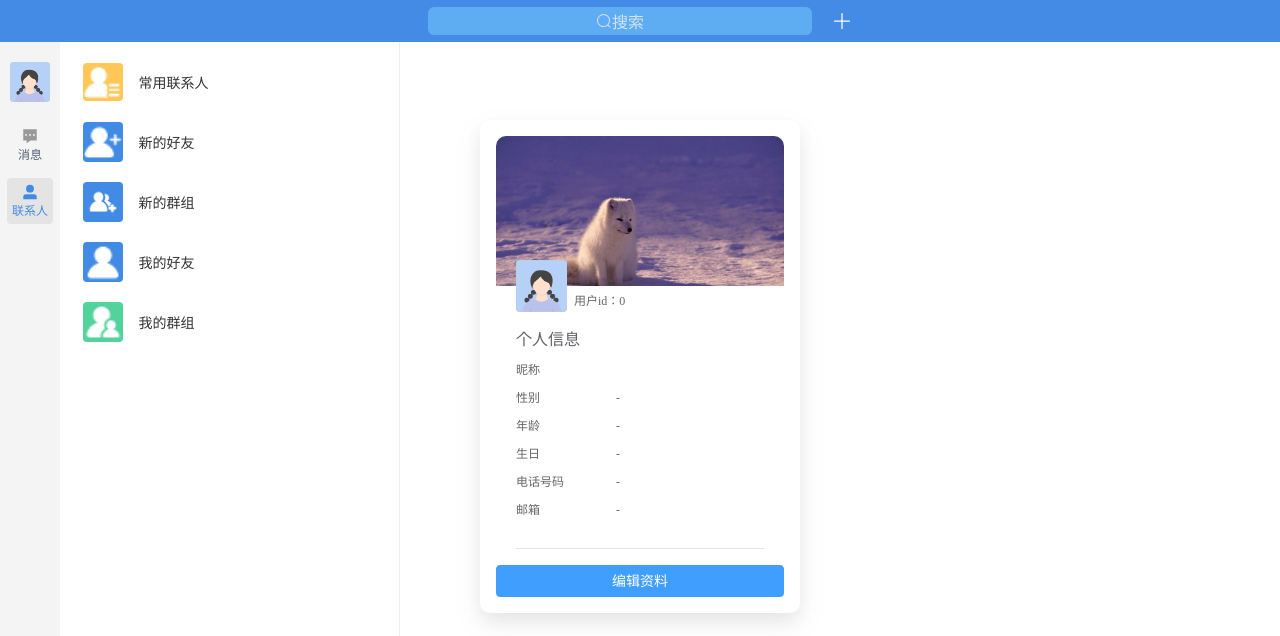
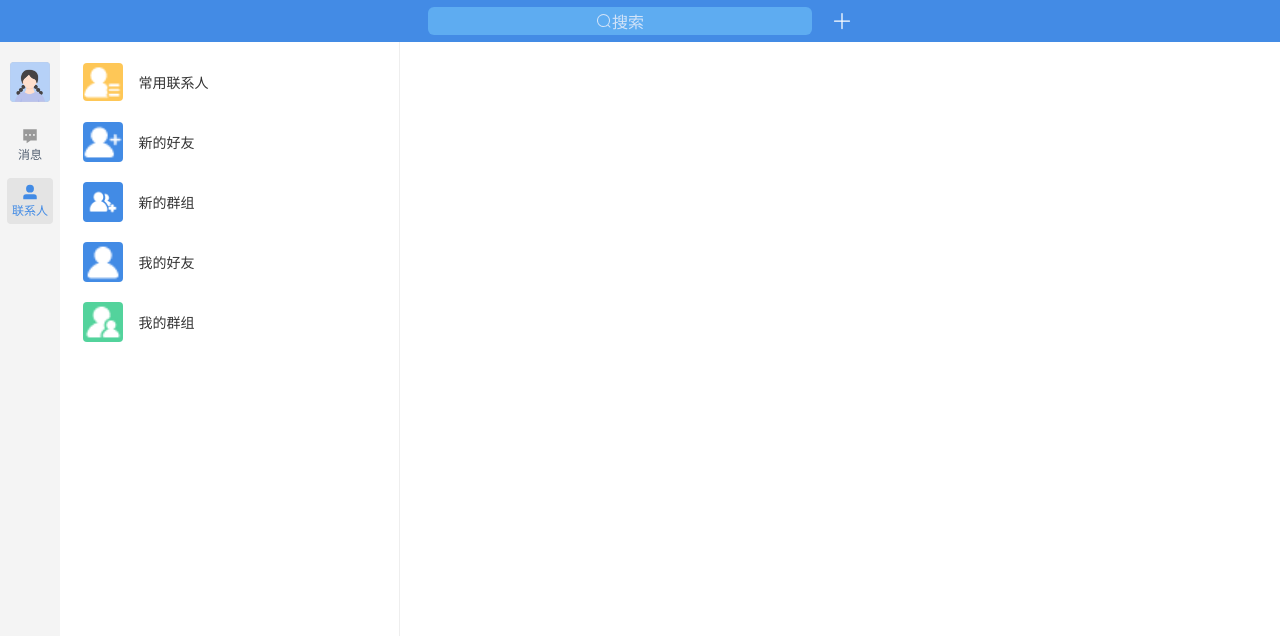
Before and after one commit to yuizhixiaocaiji/vue-IM-client, a Vue app: page /home/contacts in a window 1280 px wide. Shown: the top 636 px of the page. Built offline with nearby package versions, Linux system fonts and the light colour scheme; no server answers.

Commit message:
修复了名片异常弹出的问题

```diff
--- a/src/pages/home/components/UserAsideBar.vue
+++ b/src/pages/home/components/UserAsideBar.vue
@@ -14,7 +14,7 @@
       </template>
     </el-popover>
 
-    <user-popup-card :openMyMessage="!isShowPop"></user-popup-card>
+    <user-popup-card :openMyMessage="isOpenDialog"></user-popup-card>
 
     <ul class="layout-tool-tip">
       <li :class="msgIsActive" @click="$emit('changeMenu', 'message')">
@@ -35,6 +35,7 @@ import { computed,ref } from "vue";
 import {Comment, UserFilled} from "@element-plus/icons-vue";
 import UserOptionCard from "@/pages/home/components/UserOptionCard.vue";
 import UserPopupCard from "@/pages/home/components/UserPopupCard.vue";
+import {watch} from "vue-demi";
 
 const props = defineProps(["classObjectName"]);
 
@@ -49,6 +50,12 @@ const catIsActive = computed(() => {
 });
 
 const isShowPop = ref(false)
+
+const isOpenDialog = ref(false)
+
+watch(isShowPop, () => {
+  isOpenDialog.value = !isShowPop.value
+})
 
 </script>
 
--- a/src/pages/home/components/UserOptionCard.vue
+++ b/src/pages/home/components/UserOptionCard.vue
@@ -17,7 +17,7 @@ import {ArrowRight} from "@element-plus/icons-vue";
 
 const store = useStore()
 
-const emit = defineEmits(["openUserInfo"])
+defineEmits(["openUserInfo"])
 </script>
 
 <style lang="less" scoped>
```
Also changed, not shown: 1 other file (tests, documents, lock files or other folders).
